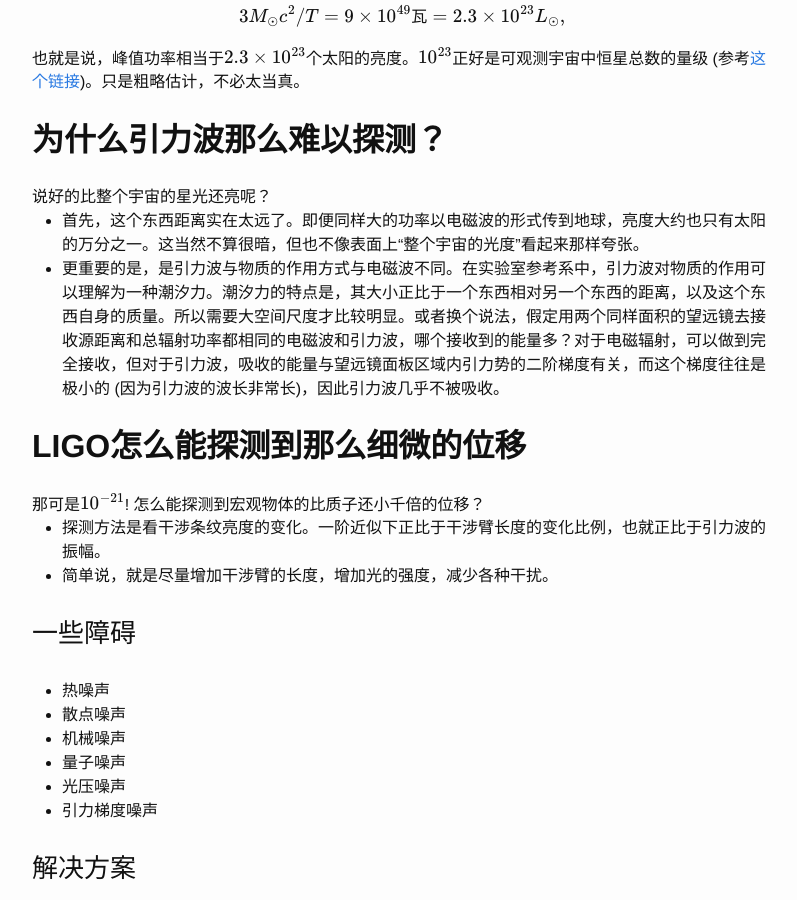
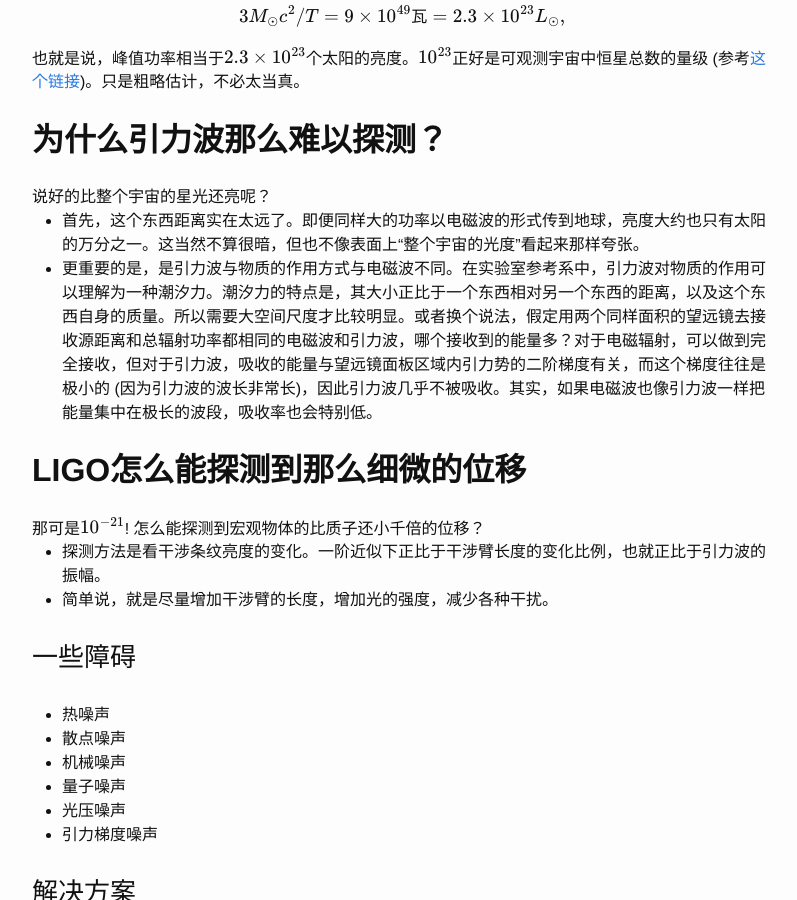
Before and after one commit to fjdu/fjdu.github.io, a Jekyll site: the page built from _posts/2016-02-12-gravitational-wave.markdown, in a window 1280 px wide and 900 px high, scrolled down 2124 px. Shown: the whole window, without its empty margins (238-1035 px from the left). Built offline with Jekyll 4.4.1, drawn with Linux system fonts in a browser that asks for light colours; formulas are drawn with MathJax 3.

Commit message:
minor changes

```diff
--- a/_posts/2016-02-12-gravitational-wave.markdown
+++ b/_posts/2016-02-12-gravitational-wave.markdown
@@ -118,7 +118,7 @@ P = \frac{32G\Omega^6 I^2 e^2}{5c^5},
 说好的比整个宇宙的星光还亮呢？
 <ul>
 <li>首先，这个东西距离实在太远了。即便同样大的功率以电磁波的形式传到地球，亮度大约也只有太阳的万分之一。这当然不算很暗，但也不像表面上“整个宇宙的光度”看起来那样夸张。</li>
-<li>更重要的是，是引力波与物质的作用方式与电磁波不同。在实验室参考系中，引力波对物质的作用可以理解为一种潮汐力。潮汐力的特点是，其大小正比于一个东西相对另一个东西的距离，以及这个东西自身的质量。所以需要大空间尺度才比较明显。或者换个说法，假定用两个同样面积的望远镜去接收源距离和总辐射功率都相同的电磁波和引力波，哪个接收到的能量多？对于电磁辐射，可以做到完全接收，但对于引力波，吸收的能量与望远镜面板区域内引力势的二阶梯度有关，而这个梯度往往是极小的 (因为引力波的波长非常长)，因此引力波几乎不被吸收。
+<li>更重要的是，是引力波与物质的作用方式与电磁波不同。在实验室参考系中，引力波对物质的作用可以理解为一种潮汐力。潮汐力的特点是，其大小正比于一个东西相对另一个东西的距离，以及这个东西自身的质量。所以需要大空间尺度才比较明显。或者换个说法，假定用两个同样面积的望远镜去接收源距离和总辐射功率都相同的电磁波和引力波，哪个接收到的能量多？对于电磁辐射，可以做到完全接收，但对于引力波，吸收的能量与望远镜面板区域内引力势的二阶梯度有关，而这个梯度往往是极小的 (因为引力波的波长非常长)，因此引力波几乎不被吸收。其实，如果电磁波也像引力波一样把能量集中在极长的波段，吸收率也会特别低。
 </li>
 </ul>
 </section>
```
